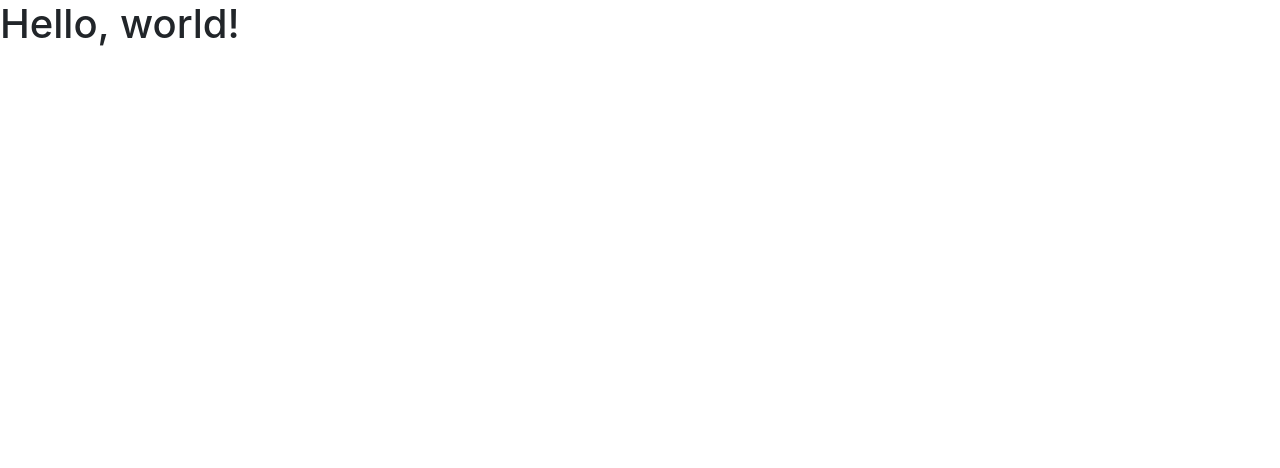
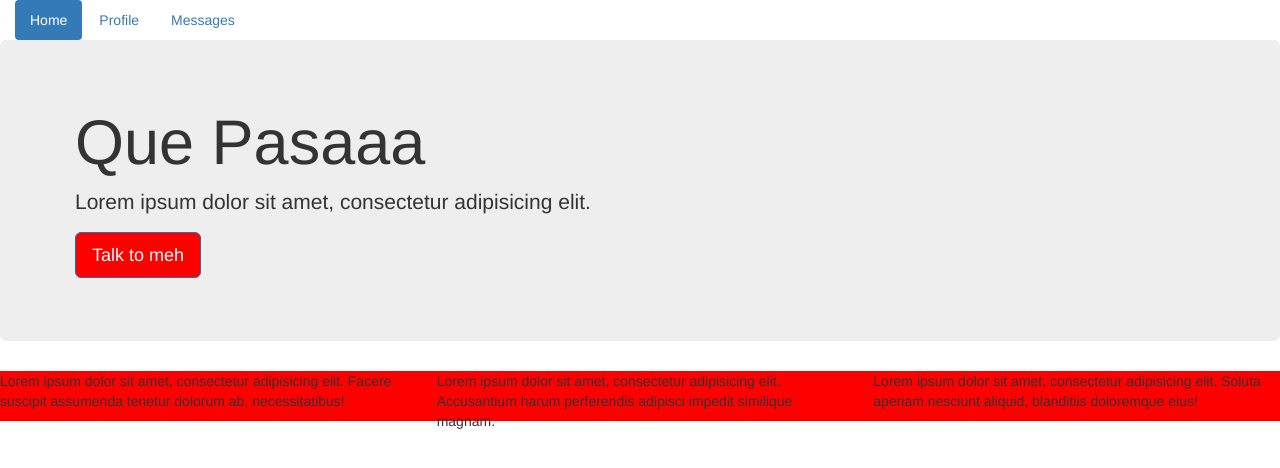
Before and after one commit to gcampos0197/womentechtraining, a plain HTML site: page index.html in a window 1280 px wide. Drawn offline with nearby package versions, Linux system fonts and the light colour scheme.

Commit message:
jumbotron

```diff
--- a/css/styles.css
+++ b/css/styles.css
@@ -0,0 +1,23 @@
+.btn-primary {
+    background-color: red;
+  }
+
+.btn-group-lg>.btn, .btn-lg {
+  border-radius: 6px;
+}
+
+.col-md-4 {
+  height:50px;
+  }
+
+.red {
+  background-color: red;
+}
+
+.green {
+  background-color: green;
+}
+
+.blue {
+  background-color: blue;
+}
--- a/index.html
+++ b/index.html
@@ -10,16 +10,37 @@
     <!-- Bootstrap -->
     <link href="css/bootstrap.min.css" rel="stylesheet">
     <link rel="stylesheet" href="css/styles.css">
-
-    <!-- HTML5 shim and Respond.js for IE8 support of HTML5 elements and media queries -->
-    <!-- WARNING: Respond.js doesn't work if you view the page via file:// -->
-    <!--[if lt IE 9]>
-      <script src="https://oss.maxcdn.com/html5shiv/3.7.3/html5shiv.min.js"></script>
-      <script src="https://oss.maxcdn.com/respond/1.4.2/respond.min.js"></script>
-    <![endif]-->
   </head>
   <body>
-    <h1>Hello, world!</h1>
+    <div class="container-fluid">
+      <ul class="nav nav-pills">
+        <li role="presentation" class="active"><a href="#">Home</a></li>
+        <li role="presentation"><a href="#">Profile</a></li>
+        <li role="presentation"><a href="#">Messages</a></li>
+      </ul>
+      <div class="row">
+        <div class="jumbotron">
+          <div class="container">
+            <h1>Que Pasaaa</h1>
+            <p>Lorem ipsum dolor sit amet, consectetur adipisicing elit.</p>
+            <p><a class="btn btn-primary btn-lg" href="#" role="button">Talk to meh</a></p>
+          </div>
+        </div>
+      </div>
+      <!-- end of jumbotron -->
+    </div>
+    <!-- end ofcontainer fluid -->
+    <div class="row red">
+      <div class="col-xs-12 col-md-4">
+        <p>Lorem ipsum dolor sit amet, consectetur adipisicing elit. Facere suscipit assumenda tenetur dolorum ab, necessitatibus!</p>
+      </div>
+      <div class="col-xs-12 col-md-4">
+        <p>Lorem ipsum dolor sit amet, consectetur adipisicing elit. Accusantium harum perferendis adipisci impedit similique magnam.</p>
+      </div>
+      <div class="col-xs-12 col-md-4">
+        <p>Lorem ipsum dolor sit amet, consectetur adipisicing elit. Soluta aperiam nesciunt aliquid, blanditiis doloremque eius!</p>
+      </div>
+    </div>
 
     <!-- jQuery (necessary for Bootstrap's JavaScript plugins) -->
     <script src="https://ajax.googleapis.com/ajax/libs/jquery/1.12.4/jquery.min.js"></script>
```
Also changed, not shown: css/bootstrap.min.css (added), js/bootstrap.min.js (added).
